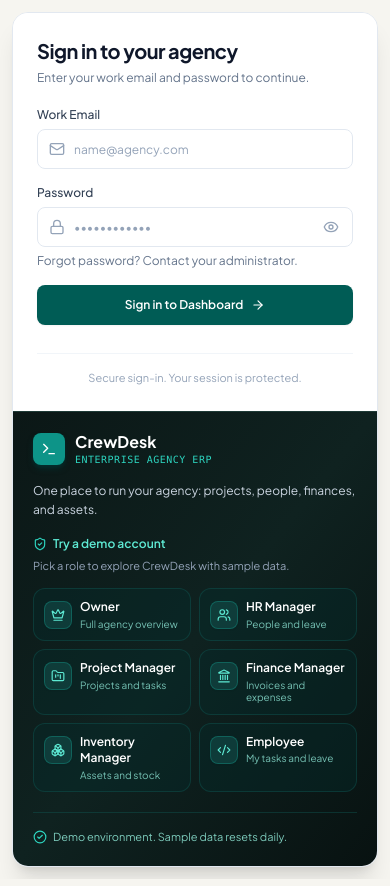
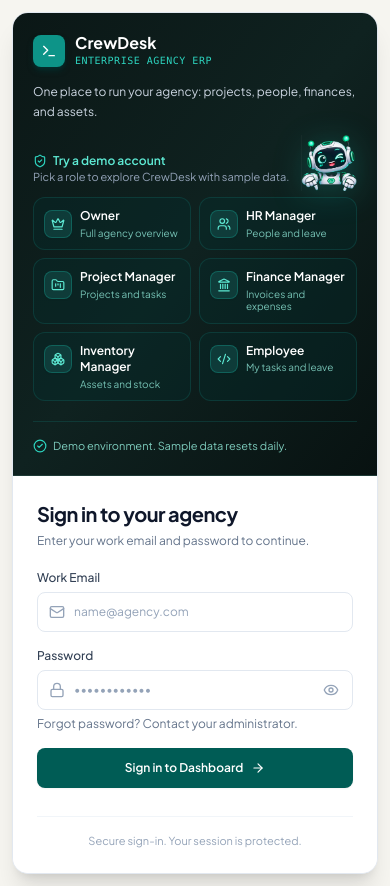
Before and after one commit to abdulbasir21/MERN-Stack, a React (Vite) app in the folder CrewDesk/client/: page /login in a window 390 px wide. Built offline with nearby package versions, Linux system fonts and the light colour scheme; no server answers.

Commit message:
feat(login): stack demo panel above form on mobile and add transparent robot guide pointing to demo buttons

```diff
--- a/CrewDesk/client/src/pages/LoginPage.tsx
+++ b/CrewDesk/client/src/pages/LoginPage.tsx
@@ -120,11 +120,11 @@ export const LoginPage: React.FC = () => {
 
   return (
     <div className="min-h-screen bg-[#F6F5F0] flex items-center justify-center p-3 sm:p-5 md:p-6">
-      {/* 2-Column Split Container - Form first on mobile/tablet, Left panel first on desktop */}
+      {/* 2-Column Split Container - Demo panel above on mobile/tablet, Left panel on desktop */}
       <div className="w-full max-w-4xl bg-white rounded-2xl shadow-xl border border-[#E2E8F0] overflow-hidden flex flex-col md:grid md:grid-cols-12 min-h-[500px]">
 
-        {/* Left Hero / Demo Sandbox Column (5 cols on desktop, order-2 on mobile) */}
-        <div className="order-2 md:order-1 md:col-span-5 bg-gradient-to-br from-[#0B1716] via-[#0F2220] to-[#081211] text-white p-5 sm:p-6 md:p-7 flex flex-col justify-between border-t md:border-t-0 md:border-r border-[#1E3A36]">
+        {/* Left Hero / Demo Sandbox Column (5 cols on desktop, top on mobile) */}
+        <div className="md:col-span-5 bg-gradient-to-br from-[#0B1716] via-[#0F2220] to-[#081211] text-white p-5 sm:p-6 md:p-7 flex flex-col justify-between border-b md:border-b-0 md:border-r border-[#1E3A36]">
           <div>
             {/* Brand Logo & Wordmark */}
             <div className="flex items-center gap-2.5 mb-3.5">
@@ -139,19 +139,31 @@ export const LoginPage: React.FC = () => {
               </div>
             </div>
 
-            <p className="text-xs text-slate-300 leading-relaxed mb-4">
+            <p className="text-xs text-slate-300 leading-relaxed mb-3.5">
               One place to run your agency: projects, people, finances, and assets.
             </p>
 
-            {/* Try a demo account Section */}
+            {/* Try a demo account Section with Robot Guide pointing toward the buttons */}
             <div className="space-y-1.5">
-              <div className="flex items-center gap-1.5 text-xs font-semibold text-teal-300 tracking-normal">
-                <ShieldCheck className="w-3.5 h-3.5 text-teal-400 shrink-0" aria-hidden="true" />
-                <span>Try a demo account</span>
+              <div className="flex items-end justify-between gap-2">
+                <div className="min-w-0 flex-1">
+                  <div className="flex items-center gap-1.5 text-xs font-semibold text-teal-300 tracking-normal">
+                    <ShieldCheck className="w-3.5 h-3.5 text-teal-400 shrink-0" aria-hidden="true" />
+                    <span>Try a demo account</span>
+                  </div>
+                  <p className="text-[11px] text-slate-400 leading-normal pb-0.5">
+                    Pick a role to explore CrewDesk with sample data.
+                  </p>
+                </div>
+                {/* CrewDesk Robot pointing directly at the 6 demo buttons */}
+                <div className="relative shrink-0 flex items-center justify-center -mb-1">
+                  <img
+                    src="/robot-guide.png"
+                    alt="CrewDesk Robot pointing to demo roles"
+                    className="w-14 h-14 sm:w-16 sm:h-16 md:w-20 md:h-20 object-contain select-none pointer-events-none drop-shadow-[0_4px_16px_rgba(20,184,166,0.35)]"
+                  />
+                </div>
               </div>
-              <p className="text-[11px] text-slate-400 leading-normal pb-1">
-                Pick a role to explore CrewDesk with sample data.
-              </p>
 
               {/* 6 Demo Role Buttons */}
               <div className="grid grid-cols-2 gap-2 pt-1">
@@ -203,8 +215,8 @@ export const LoginPage: React.FC = () => {
           </div>
         </div>
 
-        {/* Right Sign-in Form Column (7 cols on desktop, order-1 on mobile) */}
-        <div className="order-1 md:order-2 md:col-span-7 p-6 sm:p-8 md:p-10 flex flex-col justify-center bg-white">
+        {/* Right Sign-in Form Column (7 cols on desktop, bottom on mobile) */}
+        <div className="md:col-span-7 p-6 sm:p-8 md:p-10 flex flex-col justify-center bg-white">
           <div className="max-w-sm w-full mx-auto">
             <div className="mb-5">
               <h2 className="text-xl font-bold text-slate-900 tracking-tight">Sign in to your agency</h2>
```
Also changed, not shown: CrewDesk/client/public/robot-guide.png (added).
